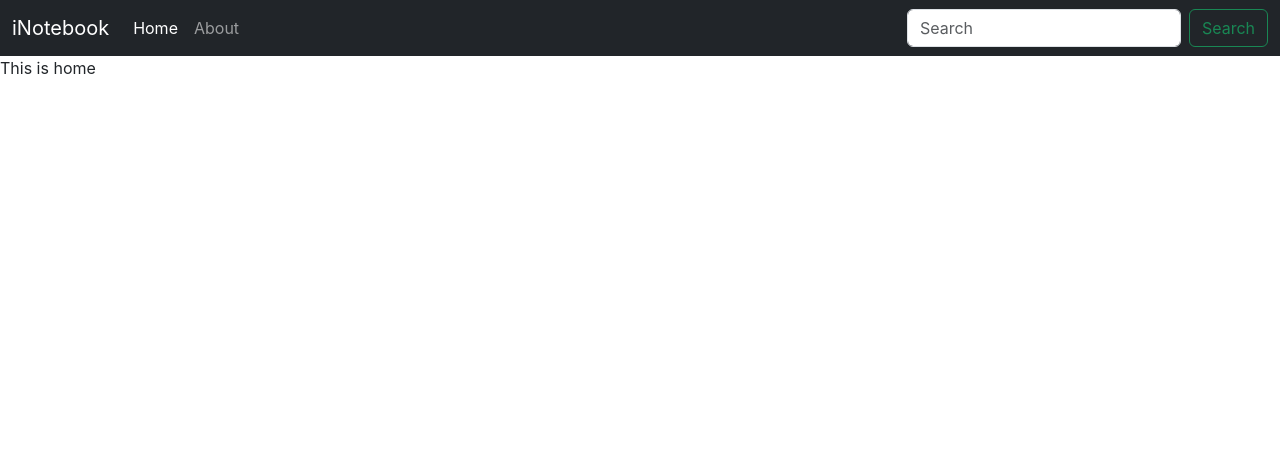
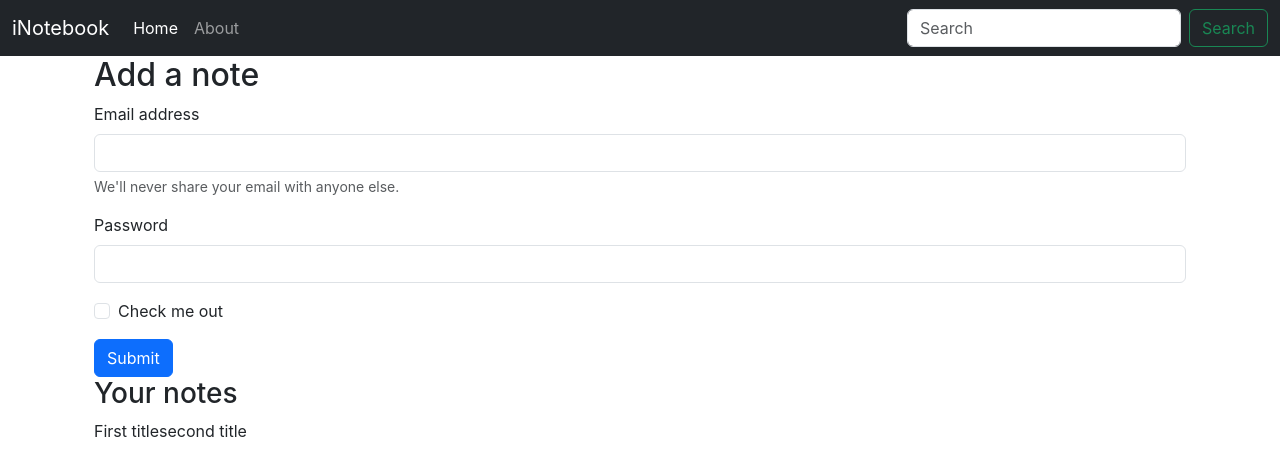
Before and after one commit to VidyaSagarMehar/Todo-App-MERN, a React (Create React App) app: page / in a window 1280 px wide. Shown: the top 476 px of the page. Built offline with nearby package versions, Linux system fonts and the light colour scheme.

Commit message:
Notes.js added and mapping through hard codded notes

```diff
--- a/src/App.js
+++ b/src/App.js
@@ -3,7 +3,7 @@
 import Navbar from './Components/Navbar';
 import About from './Components/About';
 import Home from './Components/Home';
-import NoteState from './Components/Context/notes/NoteState';
+import NoteState from './Context/notes/NoteState';
 
 function App() {
 	return (
@@ -11,6 +11,7 @@
 			<NoteState>
 				<Router>
 					<Navbar />
+					<div className="container">
 						<Switch>
 							<Route exact path="/">
 								<Home />
@@ -19,6 +20,7 @@
 								<About />
 							</Route>
 						</Switch>
+					</div>
 				</Router>
 			</NoteState>
 		</>
--- a/src/Components/Home.js
+++ b/src/Components/Home.js
@@ -1,7 +1,53 @@
-import React from 'react';
+import Notes from './Notes';
 
 function Home() {
-	return <div>This is home</div>;
+	return (
+		<div>
+			<div className="container">
+				<h2>Add a note</h2>
+				<form>
+					<div className="mb-3">
+						<label htmlFor="exampleInputEmail1" className="form-label">
+							Email address
+						</label>
+						<input
+							type="email"
+							className="form-control"
+							id="exampleInputEmail1"
+							aria-describedby="emailHelp"
+						/>
+						<div id="emailHelp" className="form-text">
+							We'll never share your email with anyone else.
+						</div>
+					</div>
+					<div className="mb-3">
+						<label htmlFor="exampleInputPassword1" className="form-label">
+							Password
+						</label>
+						<input
+							type="password"
+							className="form-control"
+							id="exampleInputPassword1"
+						/>
+					</div>
+					<div className="mb-3 form-check">
+						<input
+							type="checkbox"
+							className="form-check-input"
+							id="exampleCheck1"
+						/>
+						<label className="form-check-label" htmlFor="exampleCheck1">
+							Check me out
+						</label>
+					</div>
+					<button type="submit" className="btn btn-primary">
+						Submit
+					</button>
+				</form>
+			</div>
+			<Notes />
+		</div>
+	);
 }
 
 export default Home;
--- /dev/null
+++ b/src/Components/Notes.js
@@ -0,0 +1,17 @@
+import React, { useContext } from 'react';
+import noteContext from '../Context/notes/NoteContext';
+
+function Notes() {
+	const context = useContext(noteContext);
+	const { notes, setNotes } = context;
+	return (
+		<div className="container">
+			<h3>Your notes</h3>
+			{notes.map((note) => {
+				return note.title;
+			})}
+		</div>
+	);
+}
+
+export default Notes;
--- /dev/null
+++ b/src/Context/notes/NoteState.js
@@ -0,0 +1,34 @@
+import NoteContext from './NoteContext';
+import { useState } from 'react';
+
+const NoteState = (props) => {
+	const notesInitial = [
+		{
+			_id: '63a86be775f495d7abc29ef0',
+			user: '63a7480c9a5374efc571cc19',
+			title: 'First title',
+			description: 'First description',
+			tag: 'personal',
+			date: '2022-12-25T15:27:35.970Z',
+			__v: 0,
+		},
+		{
+			_id: '63a86be875f495d7abc29ef2',
+			user: '63a7480c9a5374efc571cc19',
+			title: 'second title',
+			description: 'First description',
+			tag: 'personal',
+			date: '2022-12-25T15:27:36.136Z',
+			__v: 0,
+		},
+	];
+	const [notes, setNotes] = useState(notesInitial);
+
+	return (
+		<NoteContext.Provider value={{ notes, setNotes }}>
+			{props.children}
+		</NoteContext.Provider>
+	);
+};
+
+export default NoteState;
```
Also changed, not shown: src/Components/Context/notes/NoteState.js (deleted, +0 -10 lines), src/Context/notes/NoteContext.js (renamed from src/Components/Context/notes/NoteContext.js), 1 other file (tests, documents, lock files or other folders). Lines whose indentation alone changed are shown as unchanged.
